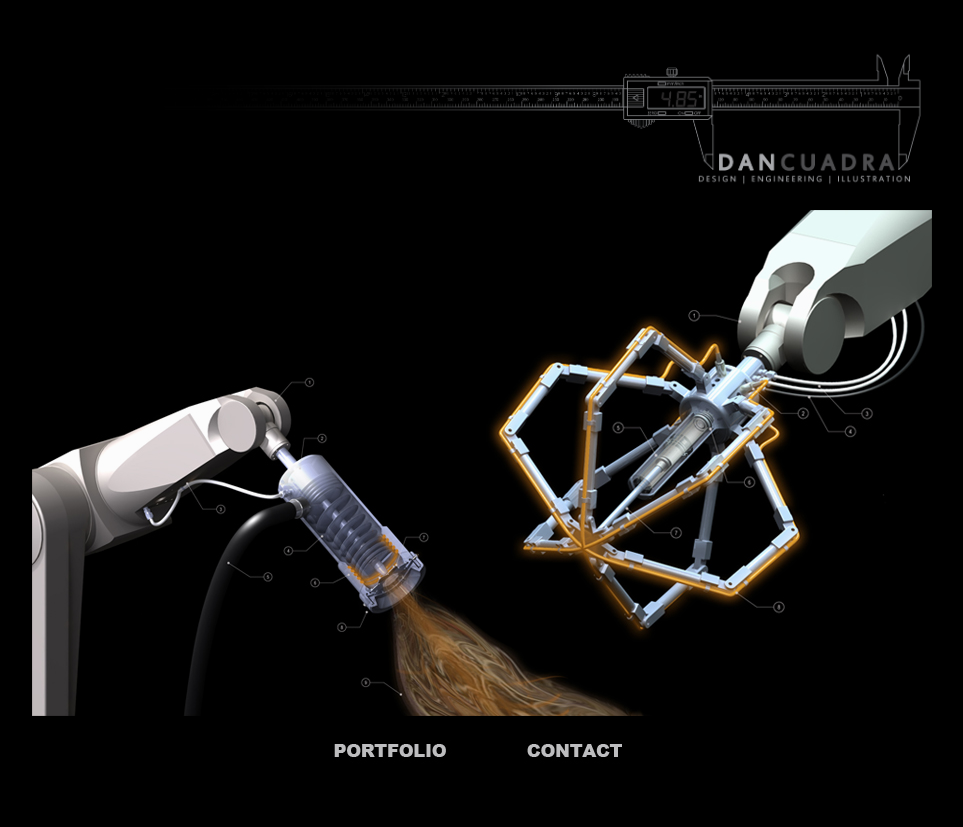
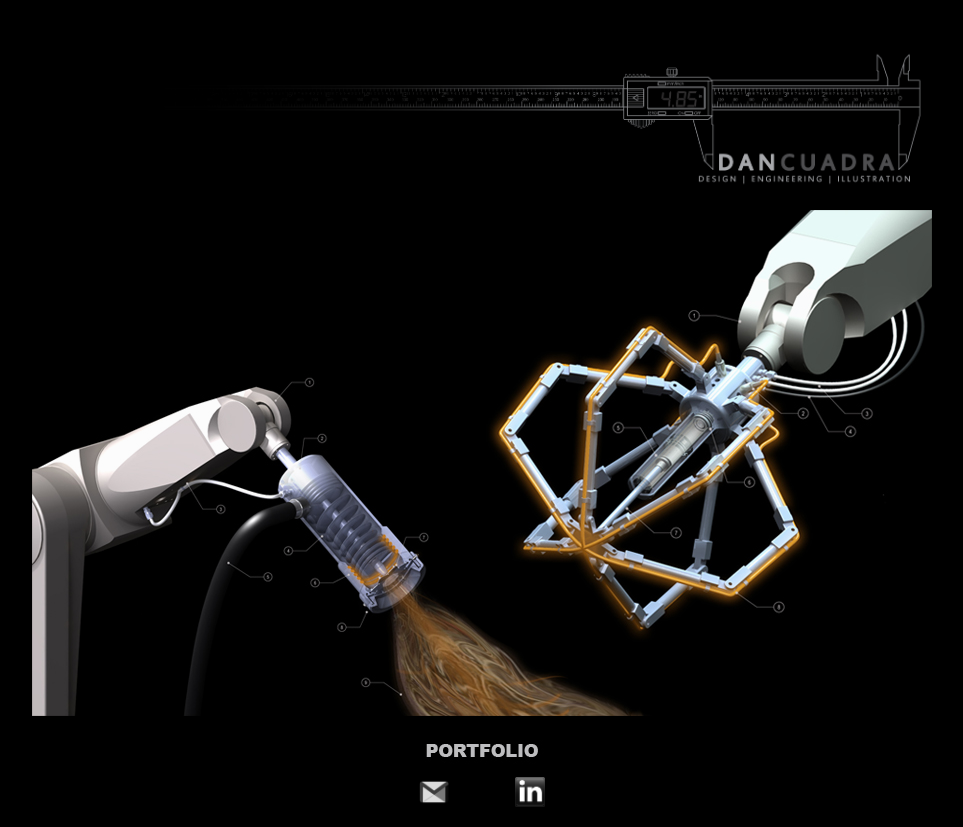
Before and after one commit to jimmycuadra/dancuadra.com, a plain HTML site: page main.html in a window 1280 px wide. Shown: the whole page, without its empty margins (158-1121 px from the left). Before the commit the page ends 800 px from the top, so only its background shows below. Drawn offline with Linux system fonts and the light colour scheme.

Commit message:
contact option replaced with icons, linkedin added

```diff
--- a/main.html
+++ b/main.html
@@ -203,7 +203,15 @@ new fadeshow(fadeimages, 900, 506, 0, 5000, 0, "R")
 <p>
   <a href="portfolio.html" onmouseout="MM_swapImgRestore()" onmouseover="MM_swapImage('Portfolio','','portfolio1.jpg',1)"><img src="portfolio0.jpg" name="Portfolio" width="180" height="45" border="0" id="Portfolio" /></a>
 
-  <a href="mailto:dan@dancuadra.com" onmouseout="MM_swapImgRestore()" onmouseover="MM_swapImage('Contact','','contact1.jpg',1)"><img src="contact0.jpg" name="Contact" width="180" height="45" border="0" id="Contact" /></a>
+<br>
+
+  <a href="mailto:dan@dancuadra.com" onmouseout="MM_swapImgRestore()" onmouseover="MM_swapImage('Contact','','coloricon_mail.png',1)"><img src="bwicon_mail.png" name="Contact" width="30" height="30" border="0" id="Contact" /></a>
+
+  <;nbsp>
+
+    <a href="http://www.linkedin.com/pub/dan-cuadra/33/6b0/74b" onmouseout="MM_swapImgRestore()" onmouseover="MM_swapImage('Connect','','coloricon_linkedin.png',1)"><img src="bwicon_linkedin.png" name="Connect" width="30" height="30" border="0" id="Connect" /></a>
+
+
 
 </center>
 
```
Also changed, not shown: bwicon_linkedin.png (added), bwicon_mail.png (added), coloricon_linkedin.png (added), coloricon_mail.png (added), contact0.jpg (deleted), contact1.jpg (deleted).
